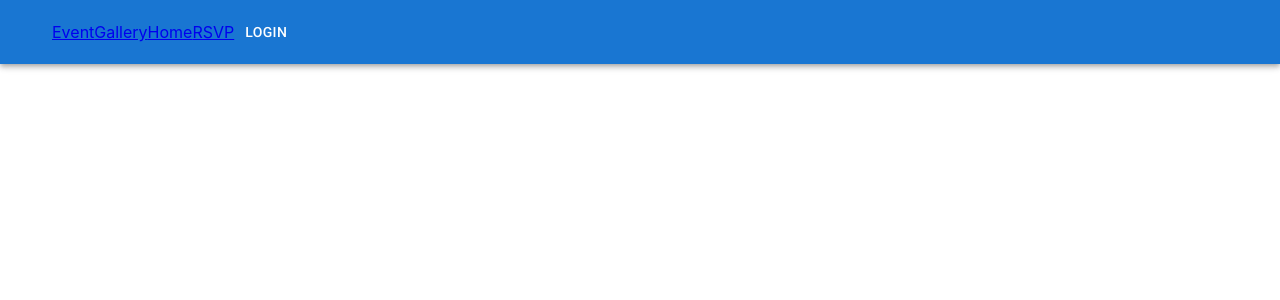
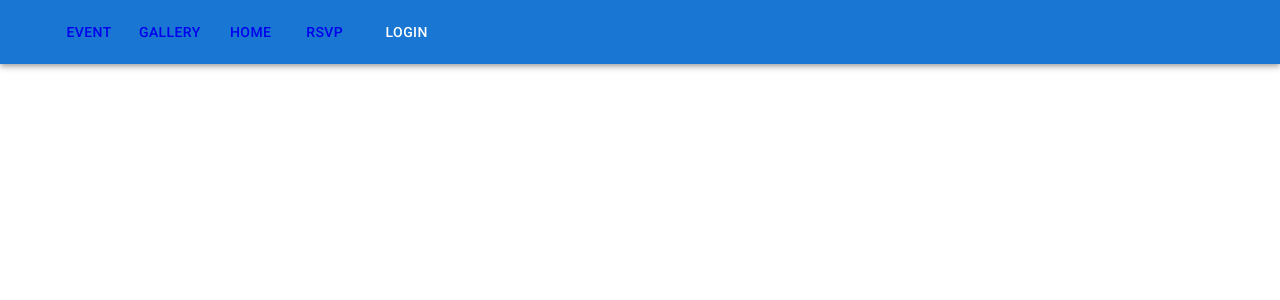
Before and after one commit to Narnian12/pc-wedding-template, a React (Create React App) app: page / in a window 1280 px wide. Shown: the top 300 px of the page. Built offline with nearby package versions, Linux system fonts and the light colour scheme.

Commit message:
- Clean up AppBar, utilize styled-components
Still would like to simplify overall App file structure later

```diff
--- a/package.json
+++ b/package.json
@@ -11,6 +11,7 @@
     "react-dom": "^18.1.0",
     "react-router-dom": "^6.3.0",
     "react-scripts": "5.0.1",
+    "styled-components": "^5.3.6",
     "typescript": "^4.6.4"
   },
   "scripts": {
--- a/src/App.tsx
+++ b/src/App.tsx
@@ -1,10 +1,9 @@
 import { Link } from "react-router-dom";
 import AppBar from "@mui/material/AppBar";
-import Box from "@mui/material/Box";
 import Toolbar from "@mui/material/Toolbar";
-import Typography from "@mui/material/Typography";
 import Button from "@mui/material/Button";
 import IconButton from "@mui/material/IconButton";
+import styled from "@emotion/styled";
 
 function App() {
   return (
@@ -18,11 +17,31 @@ function App() {
             aria-label="menu"
             sx={{ mr: 2 }}
           ></IconButton>
-          <Link to="/event">Event</Link>
-          <Link to="/gallery">Gallery</Link>
-          <Link to="/home">Home</Link>
-          <Link to="/rsvp">RSVP</Link>
-          <Button color="inherit">Login</Button>
+          <MenuItemWrapper>
+            <Link to="/event">
+              <Button color="inherit">Event</Button>
+            </Link>
+          </MenuItemWrapper>
+          <MenuItemWrapper>
+            <Link to="/gallery">
+              <Button color="inherit">Gallery</Button>
+            </Link>
+          </MenuItemWrapper>
+          <MenuItemWrapper>
+            <Link to="/home">
+              <Button color="inherit">Home</Button>
+            </Link>
+          </MenuItemWrapper>
+          <MenuItemWrapper>
+            <Link to="/rsvp">
+              <Button color="inherit">RSVP</Button>
+            </Link>
+          </MenuItemWrapper>
+          <MenuItemWrapper>
+            <Button color="inherit">
+              <Button color="inherit">Login</Button>
+            </Button>
+          </MenuItemWrapper>
         </Toolbar>
       </AppBar>
     </>
@@ -30,3 +49,7 @@ function App() {
 }
 
 export default App;
+
+const MenuItemWrapper = styled.div`
+  margin: 5px;
+`;
--- a/src/index.css
+++ b/src/index.css
@@ -1,13 +1,17 @@
 body {
   margin: 0;
-  font-family: -apple-system, BlinkMacSystemFont, 'Segoe UI', 'Roboto', 'Oxygen',
-    'Ubuntu', 'Cantarell', 'Fira Sans', 'Droid Sans', 'Helvetica Neue',
+  font-family: -apple-system, BlinkMacSystemFont, "Segoe UI", "Roboto", "Oxygen",
+    "Ubuntu", "Cantarell", "Fira Sans", "Droid Sans", "Helvetica Neue",
     sans-serif;
   -webkit-font-smoothing: antialiased;
   -moz-osx-font-smoothing: grayscale;
 }
 
 code {
-  font-family: source-code-pro, Menlo, Monaco, Consolas, 'Courier New',
+  font-family: source-code-pro, Menlo, Monaco, Consolas, "Courier New",
     monospace;
 }
+
+a {
+  text-decoration: none;
+}
```
Also changed, not shown: src/App.css (deleted, +0 -38 lines), 2 other files (tests, documents, lock files or other folders).
